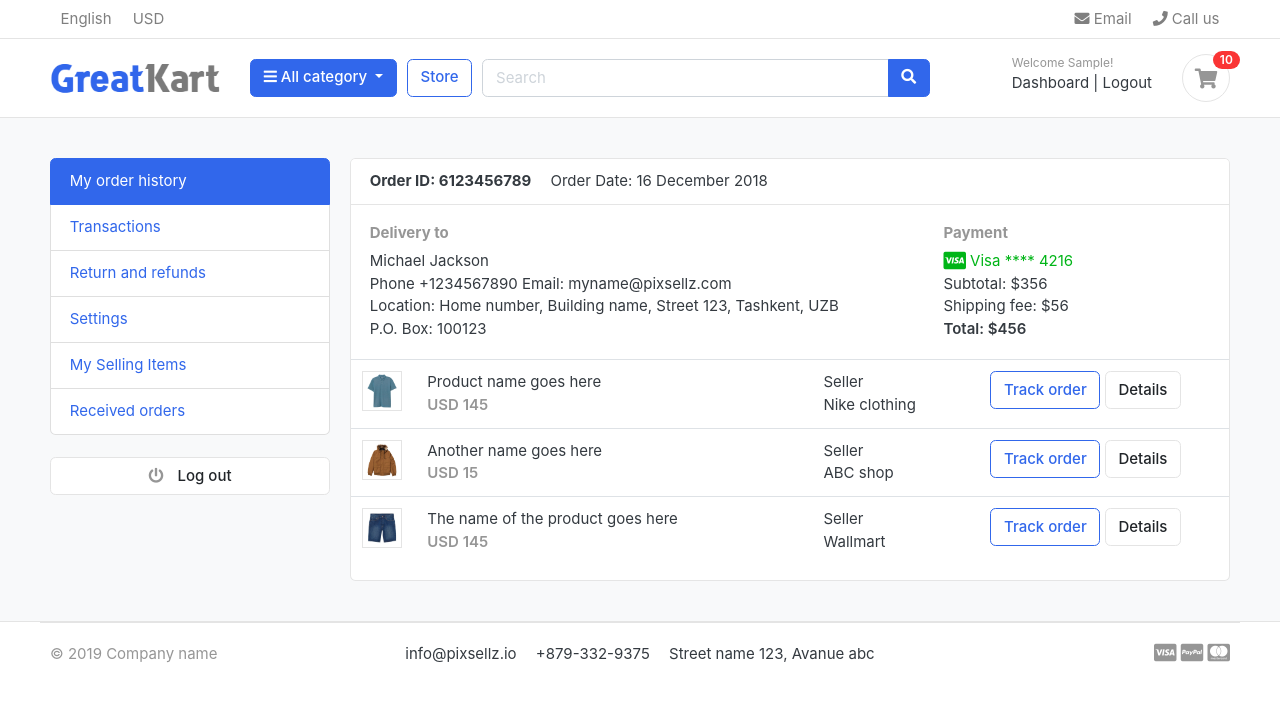
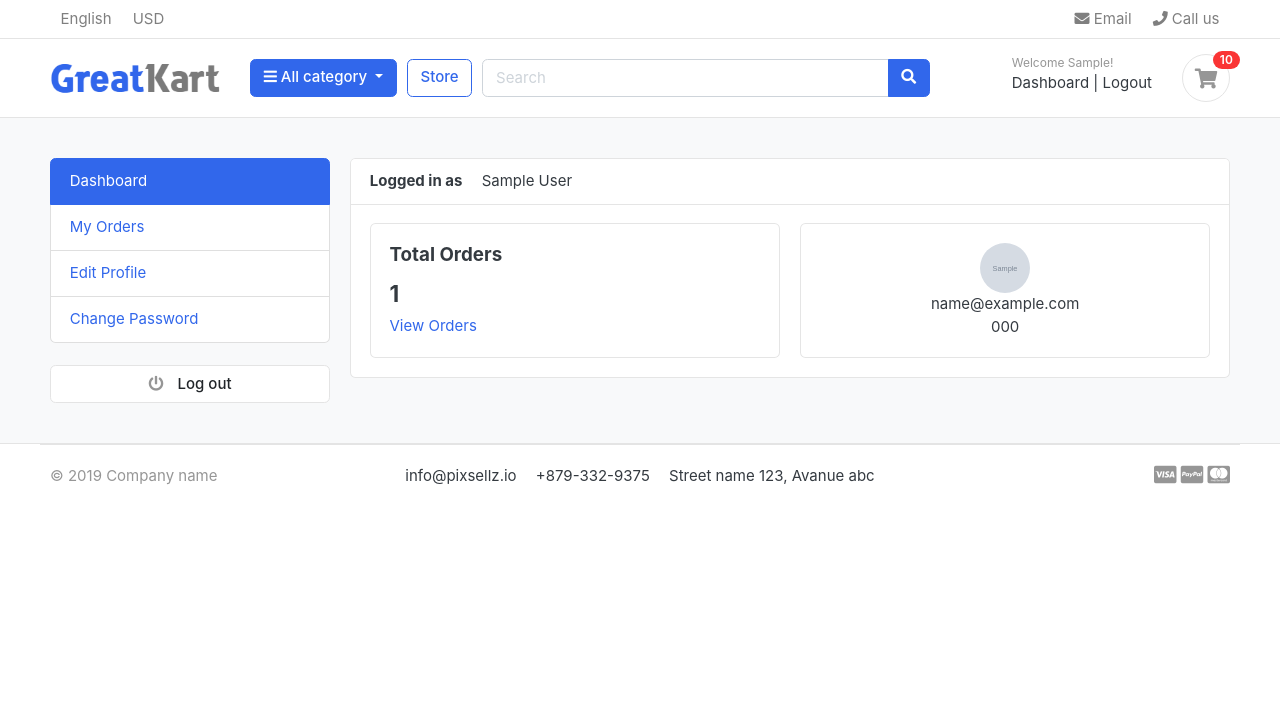
Before and after one commit to kashaudhan/ecommerce-django-app, a Django app: page /accounts/ in a window 1280 px wide. Shown: the top 702 px of the page. Run offline with Django 3.2, Linux system fonts and the light colour scheme; a user stored in the database is signed in; tables that the repository leaves empty hold one stand-in row (values such as "Sample post"); grey boxes marked "Sample" are stand-in pictures; some libraries are stand-ins or nearby versions; some web fonts are replaced.

Commit message:
dashboard, orders, edit profile & change passwordsource /home/kashaudhan/Desktop/Django/ecommerce-django-app/env/bin/activate

```diff
--- a/accounts/models.py
+++ b/accounts/models.py
@@ -68,3 +68,20 @@ class Account(AbstractBaseUser):
 
     def full_name(self):
         return f'{self.first_name} {self.last_name}'
+
+
+class UserProfile(models.Model):
+    user = models.OneToOneField(Account, on_delete=models.CASCADE)
+    address_line_1 = models.CharField(blank=True, max_length=256)
+    address_line_2 = models.CharField(blank=True, max_length=256)
+    profile_picture = models.ImageField(blank=True, upload_to='userprofile')
+    city = models.CharField(blank=True, max_length=256)
+    state = models.CharField(blank=True, max_length=256)
+    country = models.CharField(blank=True, max_length=256)
+
+
+    def __str__(self):
+        return self.user.first_name
+
+    def full_address(self):
+        return f'{self.address_line_1} {self.address_line_2}'
--- a/accounts/urls.py
+++ b/accounts/urls.py
@@ -11,5 +11,8 @@ urlpatterns = [
     path('forgotPassword/', views.forgotPassword, name='forgotPassword'),
     path('resetpassword_validate/<uidb64>/<token>', views.resetpassword_validate, name='resetpassword_validate'),
     path('resetPassword/', views.resetPassword, name='resetPassword'),
-
+    path('my_orders/', views.my_orders, name='my_orders'),
+    path('edit_profile/', views.edit_profile, name='edit_profile'),
+    path('change_password/', views.change_password, name='change_password'),
+    path('order_detail/<int:order_id>', views.order_detail, name='order_detail'),
 ]
--- a/accounts/views.py
+++ b/accounts/views.py
@@ -1,12 +1,14 @@
 from carts.models import Cart, CartItem
 from django.contrib import messages, auth
 from django.contrib.auth.decorators import login_required
-from django.urls import conf
-from accounts.forms import RegistrationForm
-from django.shortcuts import redirect, render
+from accounts.forms import RegistrationForm, UserForm, UserProfileFrom
+from django.shortcuts import get_object_or_404, redirect, render
+from accounts.models import UserProfile
 from .models import Account
 from carts.views import _cart_id
 import requests
+
+from    orders.models import Order, OrderProduct
 #verification email
 
 from django.contrib.sites.shortcuts import get_current_site
@@ -36,6 +38,12 @@ def register(request):
             )
             user.phone_number = phone_number
             user.save()
+
+            # Create user profile
+            profile = UserProfile()
+            profile.user_id = user.id
+            profile.profile_picture = 'default/default-user.svg'
+            profile.save()
 
             # user activation
             current_site = get_current_site(request)
@@ -151,7 +159,17 @@ def activate(request, uidb64, token):
 
 @login_required(login_url='login')
 def dashboard(request):
-    return render(request, 'accounts/dashboard.html')
+    orders = Order.objects.order_by('-created_at').filter(user_id=request.user, is_ordered=True)
+    orders_count = orders.count()
+
+    userprofile = UserProfile.objects.get(user_id=request.user.id)
+
+    context = {
+        'orders_count': orders_count,
+        'userprofile': userprofile,
+    }
+
+    return render(request, 'accounts/dashboard.html', context)
 
 
 def forgotPassword(request):
@@ -198,6 +216,7 @@ def resetpassword_validate(request, uidb64, token):
         messages.error(request, 'This link has been expired')
         return redirect('login')
 
+
 def resetPassword(request):
     if request.method == 'POST':
         password = request.POST['password']
@@ -217,3 +236,78 @@ def resetPassword(request):
 
     else:
         return render(request, 'accounts/resetPassword.html')
+
+
+@login_required(login_url='login')
+def my_orders(request):
+    orders = Order.objects.filter(user_id=request.user, is_ordered=True).order_by('-created_at')
+    context = {
+        'orders': orders
+    }
+    return render(request, 'accounts/my_orders.html', context)
+
+
+@login_required(login_url='login')
+def edit_profile(request):
+    userprofile = get_object_or_404(UserProfile, user=request.user)
+
+    if request.method == 'POST':
+        user_form = UserForm(request.POST, instance=request.user)
+        profile_form = UserProfileFrom(request.POST, request.FILES, instance=userprofile)
+
+        if user_form.is_valid() and profile_form.is_valid():
+            user_form.save()
+            profile_form.save()
+            messages.success(request, 'Your profile has been updated')
+            return redirect('edit_profile')
+    else:
+        user_form = UserForm(instance=request.user)
+        profile_form = UserProfileFrom(instance=userprofile)
+
+    context = {
+        'user_form' : user_form,
+        'profile_form': profile_form,
+        'userprofile': userprofile,
+    }
+    return render(request, 'accounts/edit_profile.html', context)
+
+@login_required(login_url='login')
+def change_password(request):
+
+    if request.method == 'POST':
+        current_password = request.POST['current_password']
+        new_password = request.POST['new_password']
+        confirm_password = request.POST['confirm_password']
+
+        user = Account.objects.get(username__exact=request.user.username)
+
+        if new_password == confirm_password:
+            success = user.check_password(current_password)
+            if success:
+                user.set_password(new_password)
+                user.save()
+                messages.success(request, 'Password changes successfully')
+                # auth.logout(request) --> if you want to logout the user
+                return redirect('change_password')
+            else:
+                messages.error(request, 'Please enter valid current password')
+                redirect('change_password')
+        else:
+            messages.error(request, 'Password does not match')
+            return redirect('change_password')
+
+    return render(request, 'accounts/change_password.html')
+
+@login_required(login_url='login')
+def order_detail(request, order_id):
+    order_detail = OrderProduct.objects.filter(order__order_number=order_id)
+    order = Order.objects.get(order_number=order_id)
+    subtotal = 0
+    for i in order_detail:
+        subtotal += i.product_price * i.quantity
+    context = {
+        'order_detail': order_detail,
+        'order': order,
+        'subtotal': subtotal
+    }
+    return render(request, 'accounts/order_detail.html', context)
--- a/templates/accounts/dashboard.html
+++ b/templates/accounts/dashboard.html
@@ -1,115 +1,46 @@
-{% extends 'base.html' %} {% block content %}
+{% extends 'base.html' %}
+{% block content %}
 
 <section class="section-conten padding-y bg">
-    {% include 'includes/alerts.html' %}
+  {% include 'includes/alerts.html' %}
   <div class="container">
     <div class="row">
-      <aside class="col-md-3">
-        <!--   SIDEBAR   -->
-        <ul class="list-group">
-          <a class="list-group-item active" href="#"> My order history </a>
-          <a class="list-group-item" href="#"> Transactions </a>
-          <a class="list-group-item" href="#"> Return and refunds </a>
-          <a class="list-group-item" href="#">Settings </a>
-          <a class="list-group-item" href="#"> My Selling Items </a>
-          <a class="list-group-item" href="#"> Received orders </a>
-        </ul>
-        <br />
-        <a class="btn btn-light btn-block" href="{% url 'logout' %}">
-          <i class="fa fa-power-off"></i> <span class="text">Log out</span>
-        </a>
-        <!--   SIDEBAR .//END   -->
-      </aside>
+      {% include 'includes/dashboard_sidebar.html' %}
       <main class="col-md-9">
         <article class="card">
           <header class="card-header">
-            <strong class="d-inline-block mr-3">Order ID: 6123456789</strong>
-            <span>Order Date: 16 December 2018</span>
+            <strong class="d-inline-block mr-3"> Logged in as </strong>
+            <span>{{ user.full_name }}</span>
           </header>
           <div class="card-body">
             <div class="row">
-              <div class="col-md-8">
-                <h6 class="text-muted">Delivery to</h6>
-                <p>
-                  Michael Jackson <br />
-                  Phone +1234567890 Email: myname@pixsellz.com <br />
-                  Location: Home number, Building name, Street 123, Tashkent,
-                  UZB <br />
-                  P.O. Box: 100123
-                </p>
+              <div class="col-md-6">
+                <div class="card">
+                  <div class="card-body">
+                    <h5 class="card-title">Total Orders</h5>
+                    <h4>{{ orders_count }}</h4>
+                    <a href="{% url 'my_orders' %}">View Orders</a>
+                  </div>
+                </div>
               </div>
-              <div class="col-md-4">
-                <h6 class="text-muted">Payment</h6>
-                <span class="text-success">
-                  <i class="fab fa-lg fa-cc-visa"></i>
-                  Visa **** 4216
-                </span>
-                <p>
-                  Subtotal: $356 <br />
-                  Shipping fee: $56 <br />
-                  <span class="b">Total: $456 </span>
-                </p>
+              <div class="col-md-6">
+                <div class="card">
+                  <div class="card-body" style="text-align:center;">
+                    <img
+                      src="{{ userprofile.profile_picture.url }}"
+                      alt="User Profile Picture"
+                      height="50px"
+                      width="50px"
+                      style="border-radius:50%"
+                    />
+                    <p class="mb-0">{{ user.email }}</p>
+                    <p>{{ user.phone_number }}</p>
+                  </div>
+                </div>
               </div>
             </div>
             <!-- row.// -->
           </div>
-          <!-- card-body .// -->
-          <div class="table-responsive">
-            <table class="table table-hover">
-              <tr>
-                <td width="65">
-                  <img src="../images/items/1.jpg" class="img-xs border" />
-                </td>
-                <td>
-                  <p class="title mb-0">Product name goes here</p>
-                  <var class="price text-muted">USD 145</var>
-                </td>
-                <td>
-                  Seller <br />
-                  Nike clothing
-                </td>
-                <td width="250">
-                  <a href="#" class="btn btn-outline-primary">Track order</a>
-                  <a href="#" class="btn btn-light"> Details </a>
-                </td>
-              </tr>
-              <tr>
-                <td>
-                  <img src="../images/items/2.jpg" class="img-xs border" />
-                </td>
-                <td>
-                  <p class="title mb-0">Another name goes here</p>
-                  <var class="price text-muted">USD 15</var>
-                </td>
-                <td>
-                  Seller <br />
-                  ABC shop
-                </td>
-                <td>
-                  <a href="#" class="btn btn-outline-primary">Track order</a>
-                  <a href="#" class="btn btn-light"> Details </a>
-                </td>
-              </tr>
-              <tr>
-                <td>
-                  <img src="../images/items/3.jpg" class="img-xs border" />
-                </td>
-                <td>
-                  <p class="title mb-0">The name of the product goes here</p>
-                  <var class="price text-muted">USD 145</var>
-                </td>
-                <td>
-                  Seller <br />
-                  Wallmart
-                </td>
-                <td>
-                  <a href="#" class="btn btn-outline-primary">Track order</a>
-                  <a href="#" class="btn btn-light"> Details </a>
-                </td>
-              </tr>
-            </table>
-          </div>
-          <!-- table-responsive .end// -->
         </article>
         <!-- order-group.// -->
       </main>
--- /dev/null
+++ b/templates/includes/dashboard_sidebar.html
@@ -0,0 +1,14 @@
+<aside class="col-md-3">
+        <!--   SIDEBAR   -->
+        <ul class="list-group">
+          <a class="list-group-item {% if '/accounts/'  == request.path %}active {% endif %}" href="{% url 'dashboard' %}"> Dashboard </a>
+          <a class="list-group-item {% if '/my_orders/'  in request.path %}active {% endif %}" href="{% url 'my_orders' %}"> My Orders </a>
+          <a class="list-group-item {% if '/edit_profile/'  in request.path %}active {% endif %}" href="{% url 'edit_profile' %}"> Edit Profile </a>
+          <a class="list-group-item {% if '/change_password/'  in request.path %}active {% endif %}" href="{% url 'change_password' %}">Change Password </a>
+        </ul>
+        <br />
+        <a class="btn btn-light btn-block" href="{% url 'logout' %}">
+          <i class="fa fa-power-off"></i> <span class="text">Log out</span>
+        </a>
+        <!--   SIDEBAR .//END   -->
+      </aside>
```
Also changed, not shown: accounts/admin.py (+11 -1 lines), accounts/forms.py (+25 -1 lines), templates/accounts/change_password.html (added, +48 -0 lines), templates/accounts/edit_profile.html (added, +79 -0 lines), templates/accounts/my_orders.html (added, +53 -0 lines), templates/accounts/order_detail.html (added, +130 -0 lines), accounts/migrations/0004_userprofile.py (added), media/default/default-user.svg (added), media/userprofile/Screenshot_from_2021-05-14_19-14-18.png (added), 2 other files.
